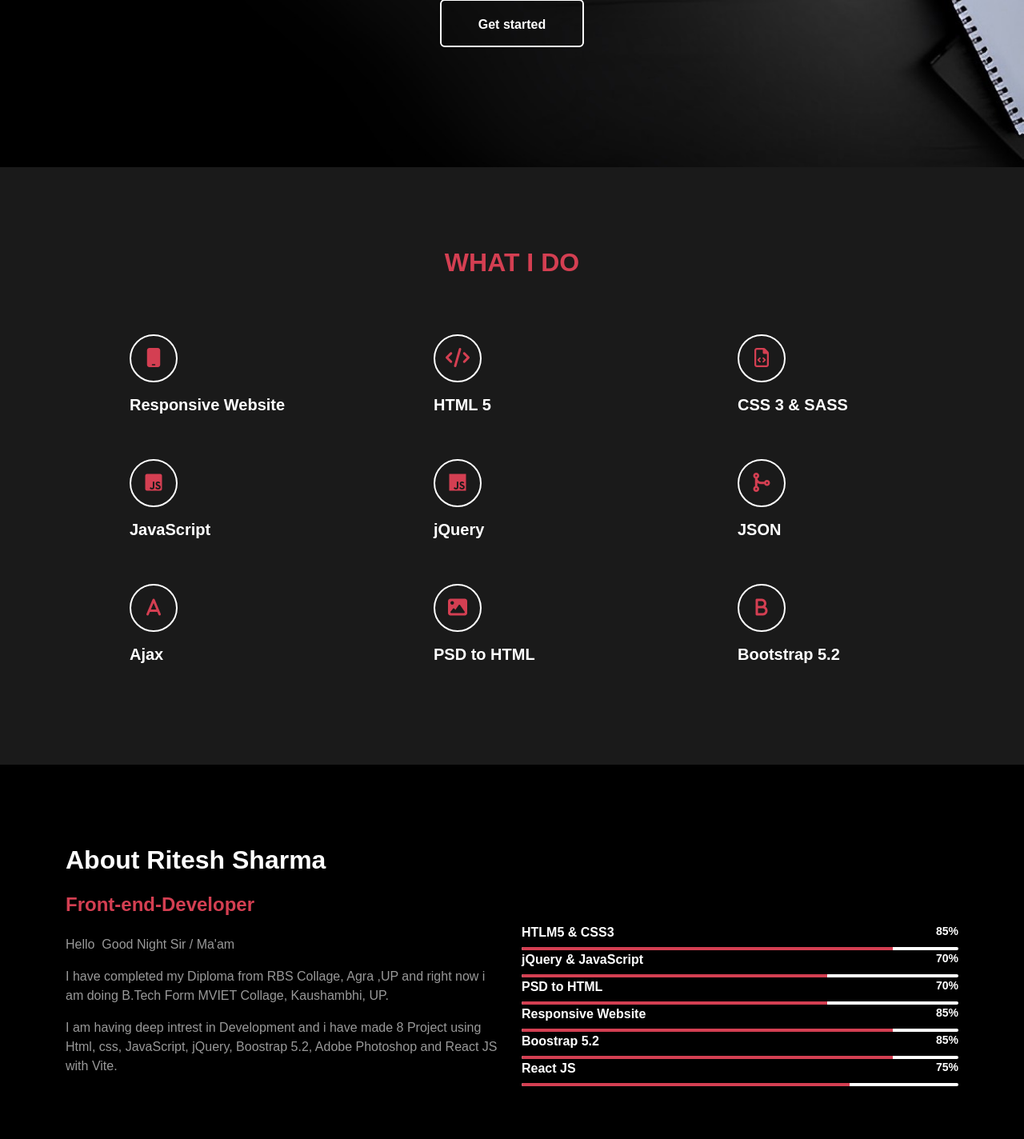
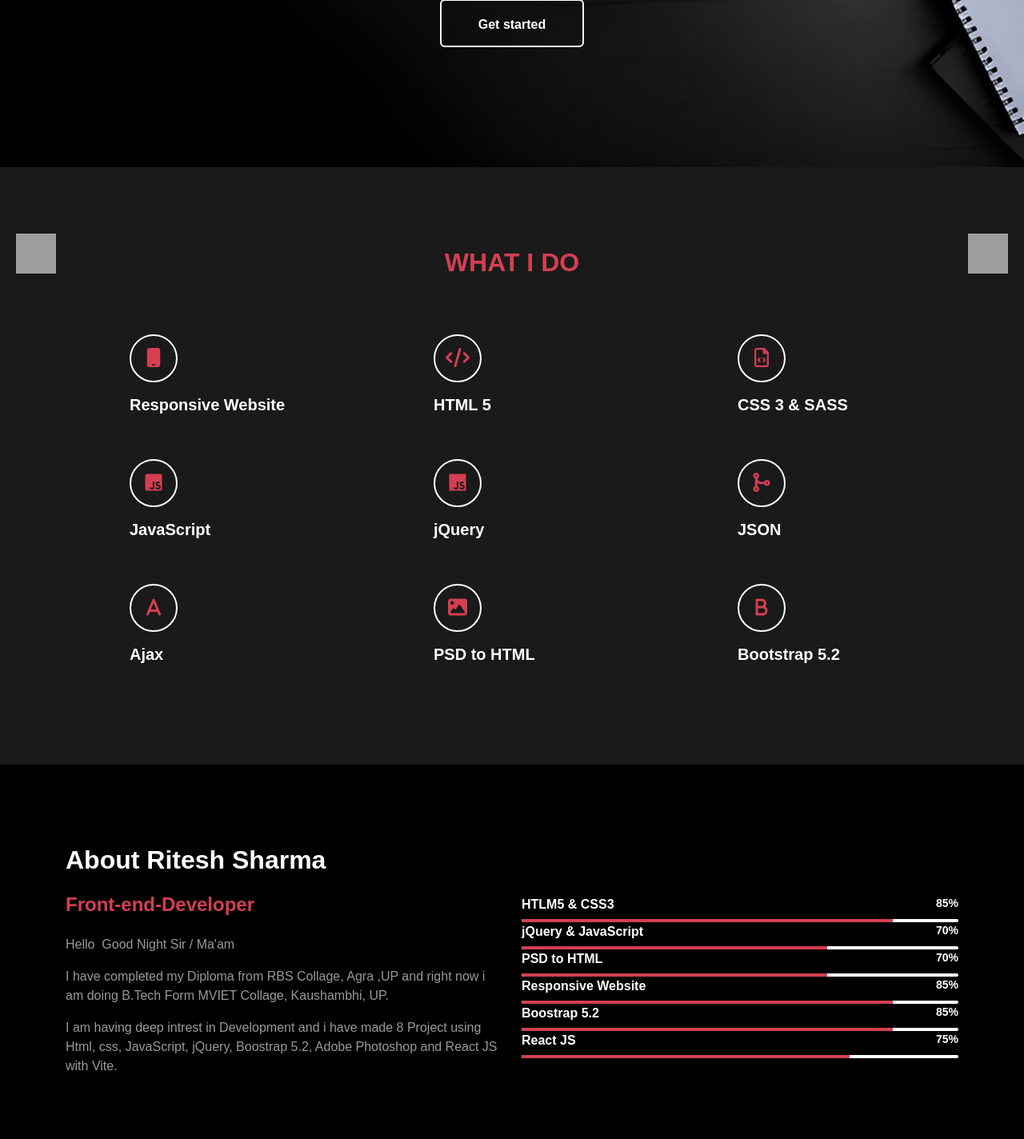
Before and after one commit to rtsdeveloper/rtsdeveloper.github.io, a PHP site: page / in a window 1280 px wide. Shown: the part 443-1867 px from the top of the page at 80% size. Run offline with PHP 8.4, Linux system fonts and the light colour scheme; grey boxes are pictures that could not be loaded.

Commit message:
Update style.css

```diff
--- a/css/style.css
+++ b/css/style.css
@@ -281,7 +281,7 @@
 }
 
 #about .text-top {
-    padding-top: 50px;
+    padding-top: 15px;
 }
 
 #about span {
@@ -333,16 +333,6 @@
     cursor: pointer;
     opacity: 0.8;
     transform: scale(0.9);
-}
-
-.project li a {
-    color: #ffffff;
-    text-decoration: none;
-    transition: all 0.2s ease-in-out;
-}
-
-.project li a:hover {
-    color: blueviolet;
 }
 
 .pic {
@@ -488,6 +478,7 @@
     transition: all 0.4s ease-in-out;
     text-align: center;
     margin-right: 10px;
+    font-size: 27px;
 }
 
 .social-icon li a:hover {
@@ -495,3 +486,27 @@
 }
 
 /* end social icon */
+
+.Whatsapp{
+    position: fixed;
+    bottom: 15px;
+    left: 20px;
+    z-index: 11;
+}
+
+.Whatsapp img {
+    width: 50px;
+    height: 50px;
+}
+
+.Callus img {
+    width: 50px;
+    height: 50px;
+}
+
+.Callus{
+    position: fixed;
+    bottom: 15px;
+    right: 20px;
+    z-index: 11;
+}
```
